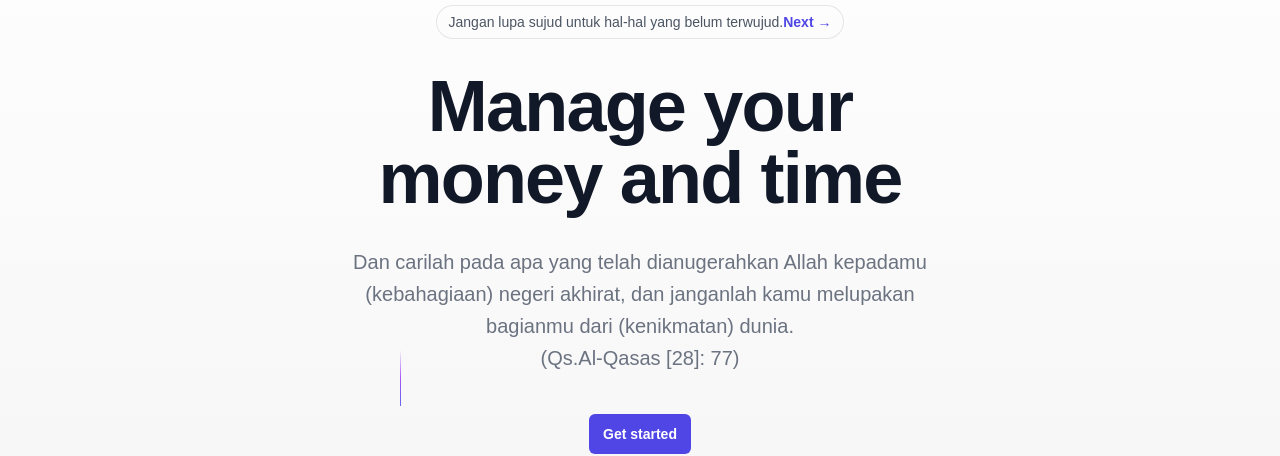
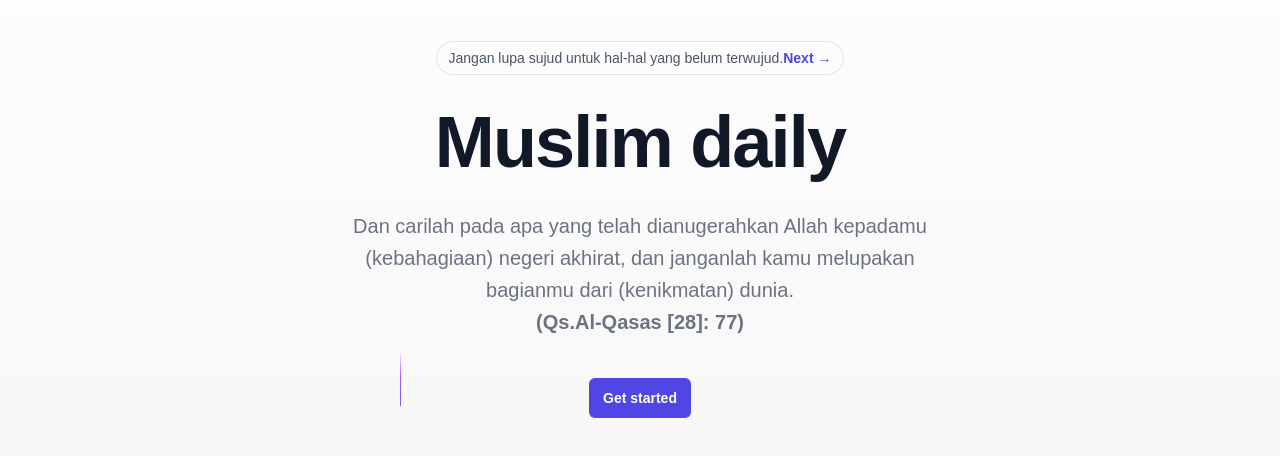
Before and after one commit to Usri-Yusron/muslim-daily, a Next.js app: page / in a window 1280 px wide. Shown: the part 255-711 px from the top of the page. Built offline with nearby package versions, Linux system fonts and the light colour scheme; no server answers.

Commit message:
fixing index h1 muslim daily

```diff
--- a/pages/index.js
+++ b/pages/index.js
@@ -9,7 +9,7 @@ export default function Home() {
   return (
     <Layout>
       <BackgroundBeamsWithCollision>
-      <div className="mx-auto max-w-2xl py-32 lg:py-20 content-center">
+      <div className="mx-auto max-w-2xl content-center">
         <div className="hidden sm:mb-8 sm:flex sm:justify-center">
           <div className="relative rounded-full px-3 py-1 text-sm/6 text-gray-600 ring-1 ring-gray-900/10 hover:ring-gray-900/20">
             Jangan lupa sujud untuk hal-hal yang belum terwujud.
@@ -21,13 +21,13 @@ export default function Home() {
         </div>
         <div className="text-center px-6 lg:px-8">
           <h1 className="text-5xl font-semibold tracking-tight text-balance text-gray-900 sm:text-7xl">
-            Manage your money and time
+            Muslim daily
           </h1>
           <p className="mt-8 text-lg font-medium text-pretty text-gray-500 sm:text-xl/8">
           Dan carilah pada apa yang telah dianugerahkan Allah kepadamu (kebahagiaan) negeri akhirat, dan janganlah kamu melupakan bagianmu
           dari (kenikmatan) dunia.
           </p>
-          <p className="text-md font-medium text-pretty text-gray-500 sm:text-xl/8">
+          <p className="text-md font-bold text-pretty text-gray-500 sm:text-xl/8">
             (Qs.Al-Qasas [28]: 77)
           </p>
           <div className="mt-10 flex items-center justify-center gap-x-6">
```
